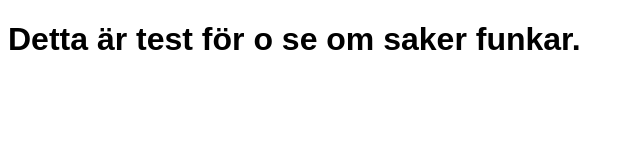
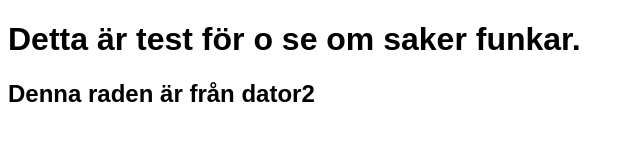
Before and after one commit to escarokokolollol/test01, a plain HTML site: page index.html in a window 1280 px wide. Shown: the whole page, without its empty margins (0-640 px from the left). Drawn offline with Linux system fonts and the light colour scheme.

Commit message:
new line in index

```diff
--- a/index.html
+++ b/index.html
@@ -7,6 +7,7 @@
   </head>
   <body>
     <h1>Detta är test för o se om saker funkar.</h1>
+    <h2>Denna raden är från dator2</h2>
 
   <script src="js/main.js" charset="utf-8"></script>
   </body>
```
